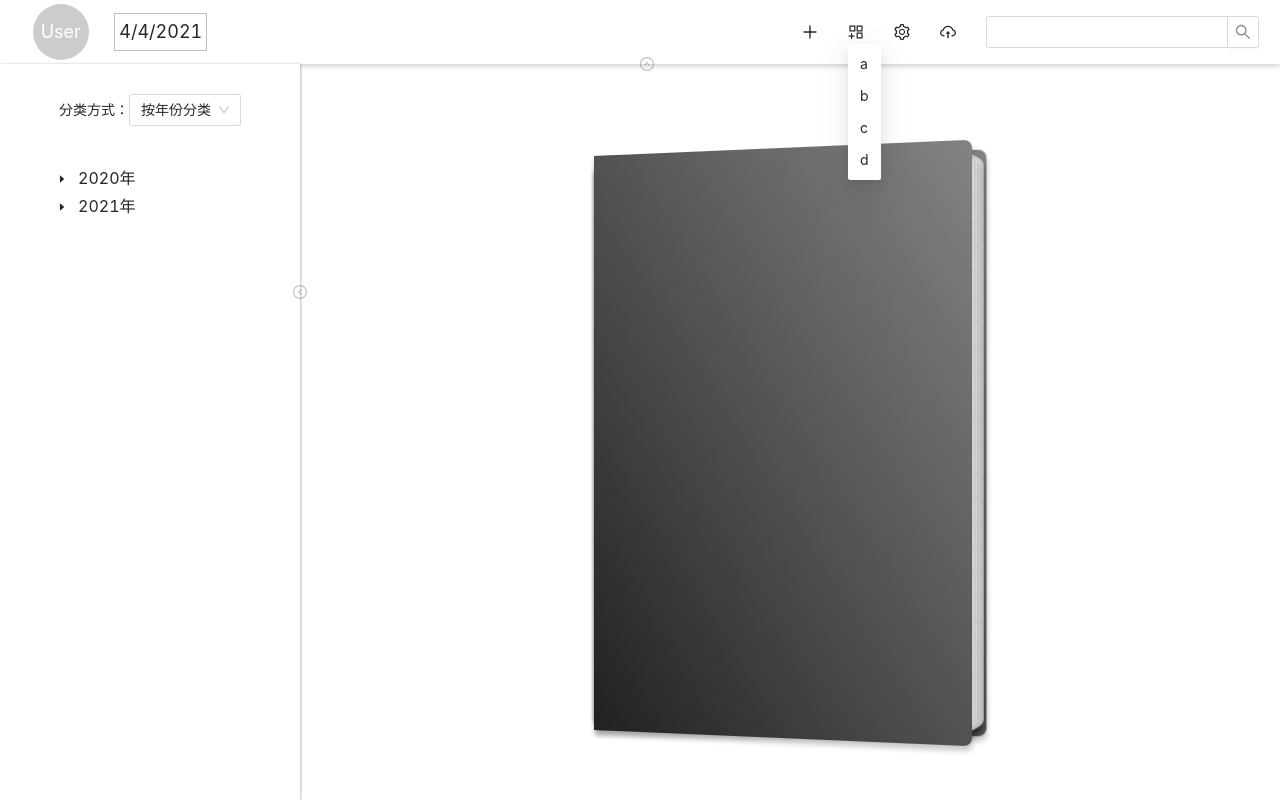
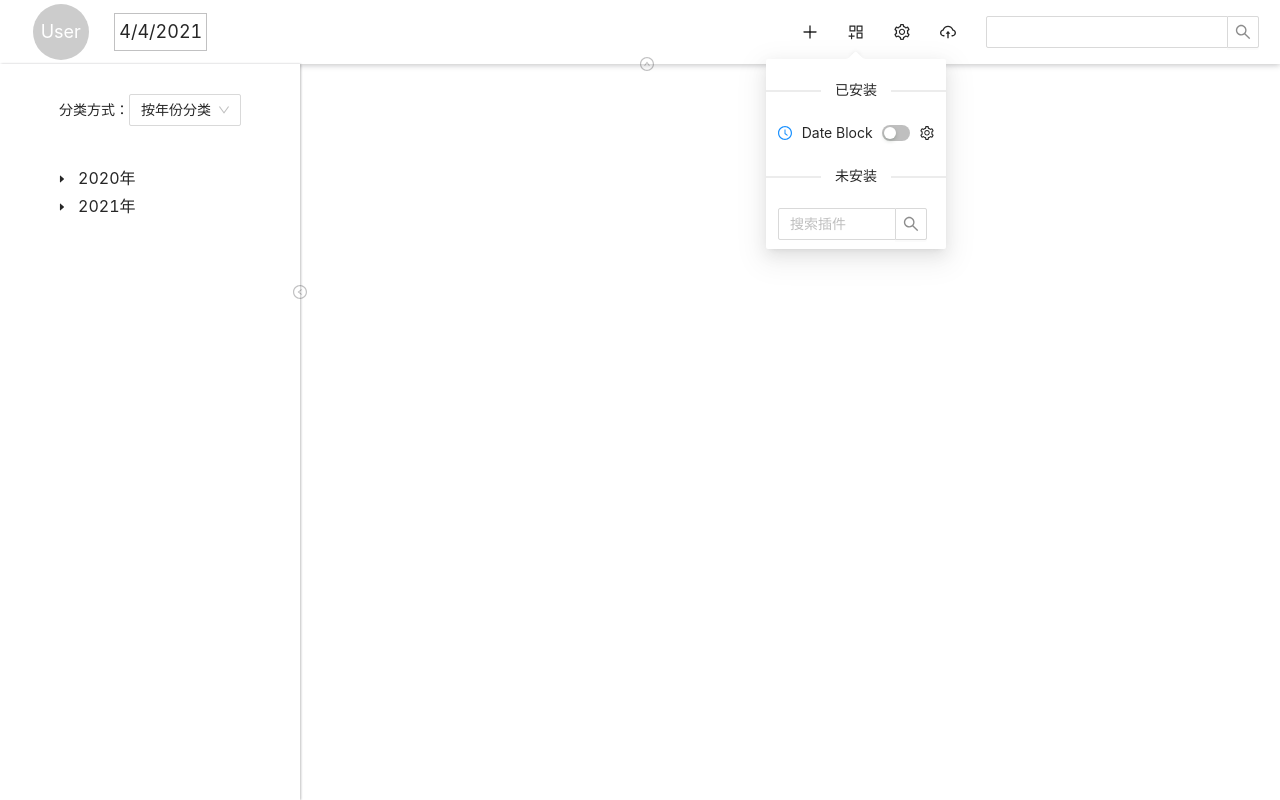
Before and after one commit to huqiyao/journal, a React (Create React App) app: page / in a window 1280 px wide. Both pictures are taken after a click on the element 856 px from the left and 32 px from the top of the page. Built offline with nearby package versions, Linux system fonts and the light colour scheme; no server answers.

Commit message:
plugin dropdown

```diff
--- a/src/App.tsx
+++ b/src/App.tsx
@@ -15,7 +15,7 @@ function App() {
         <Header></Header>
       <div className="App-body">
         <Catalog></Catalog>
-        <Content journalValue=''></Content>
+        {/* <Content journalValue=''></Content> */}
       </div>
     </div>
   );
--- a/src/Pages/Header/PlugBtn.tsx
+++ b/src/Pages/Header/PlugBtn.tsx
@@ -1,21 +1,57 @@
-import React from 'react';
-import { AppstoreAddOutlined } from '@ant-design/icons';
-import { Menu, Dropdown } from 'antd';
+import React, { useState } from 'react';
+import { AppstoreAddOutlined, ClockCircleOutlined, SettingOutlined } from '@ant-design/icons';
+import { Menu, Dropdown, Divider, Switch, Input } from 'antd';
+const { Search } = Input;
 const PlugBtn: React.FC<{}> = ({}) => {
-  const menu = <Menu>
-    <Menu.Item>a</Menu.Item>
-    <Menu.Item>b</Menu.Item>
-    <Menu.Item>c</Menu.Item>
-    <Menu.Item>d</Menu.Item>
-  </Menu>;
+  const [dropdownVisible, setDropdownVisible] = useState(false);
+  const btnMenu = (
+    <Menu>
+      <Menu.Item>uninstall</Menu.Item>
+      <Menu.Item>copy information</Menu.Item>
+    </Menu>
+  );
+  const menu = (
+    <Menu>
+      <Divider plain style={{ borderColor: 'rgb(217, 217, 217)' }}>
+        已安装
+      </Divider>
+      <Menu.Item>
+        <div style={{ display: 'flex', alignItems: 'center', justifyContent: 'space-between' }}>
+          <ClockCircleOutlined style={{ color: '#1890ff' }} />
+          <span>Date Block</span>
+          <Switch size="small"></Switch>
+          <Dropdown overlay={btnMenu} arrow>
+            <SettingOutlined style={{ fontSize: '14px' }}></SettingOutlined>
+          </Dropdown>
+        </div>
+      </Menu.Item>
+      <Divider plain style={{ borderColor: 'rgb(217, 217, 217)' }}>
+        未安装
+      </Divider>
+      <Menu.Item>
+        <Search placeholder="搜索插件" style={{ width: 150 }} className="plug-search" />
+      </Menu.Item>
+      {/* <Menu.Item>c</Menu.Item>
+      <Menu.Item>d</Menu.Item> */}
+    </Menu>
+  );
   return (
-    <Dropdown overlay={menu} trigger={['click']}>
+    <Dropdown
+      overlay={menu}
+      trigger={['click']}
+      overlayStyle={{ width: '180px' }}
+      placement="bottomCenter"
+      visible={dropdownVisible}
+      arrow
+    >
       <AppstoreAddOutlined
-      style={{ marginRight: '30px', cursor: 'pointer', fontSize: '16px' }}
+        style={{ marginRight: '30px', cursor: 'pointer', fontSize: '16px' }}
         className="operate-icon"
-    ></AppstoreAddOutlined>
+        onClick={() => {
+          setDropdownVisible(!dropdownVisible);
+        }}
+      ></AppstoreAddOutlined>
     </Dropdown>
-
   );
 };
 
```
Also changed, not shown: src/Pages/Header/index.css (added, +7 -0 lines).
